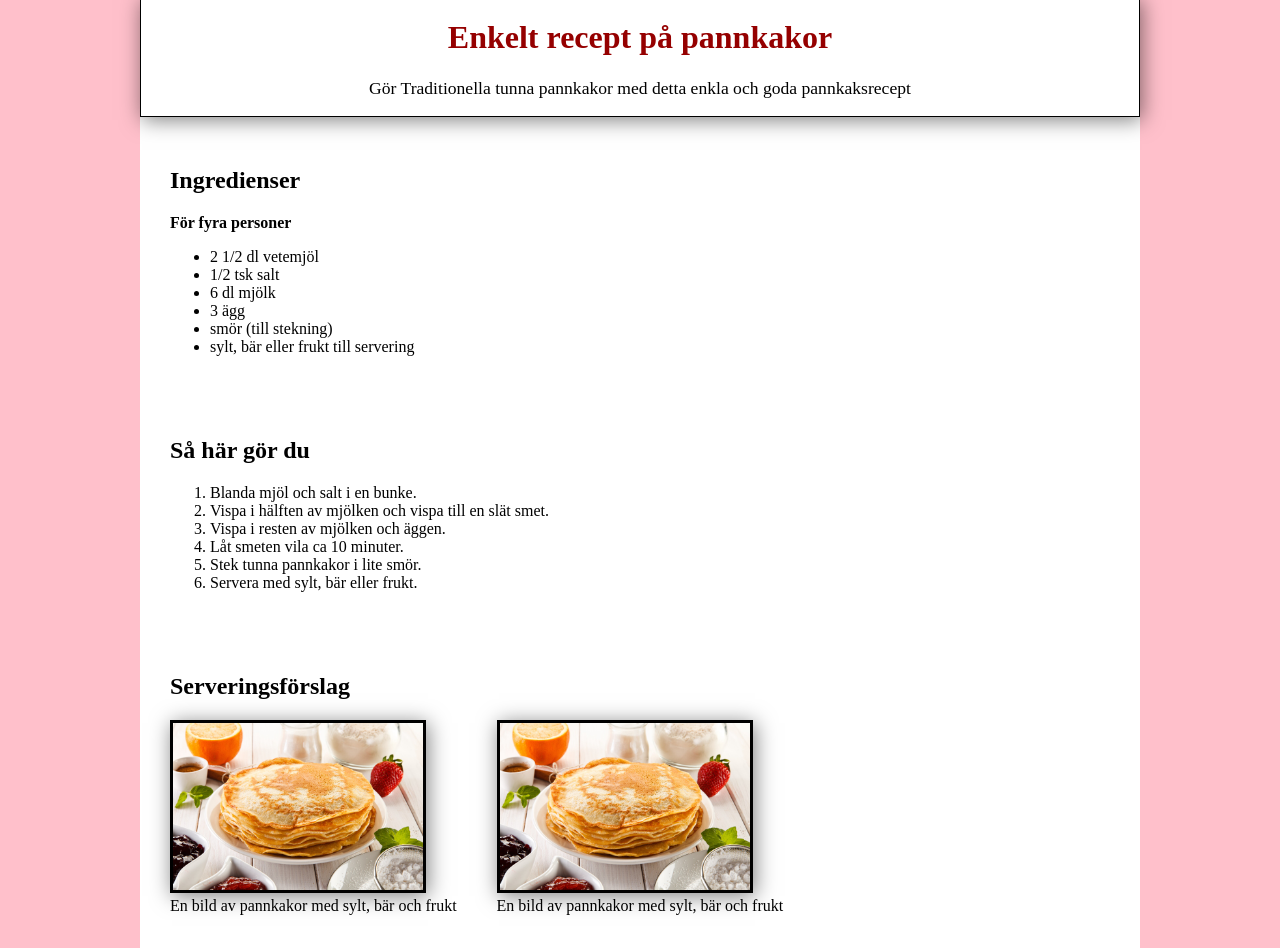
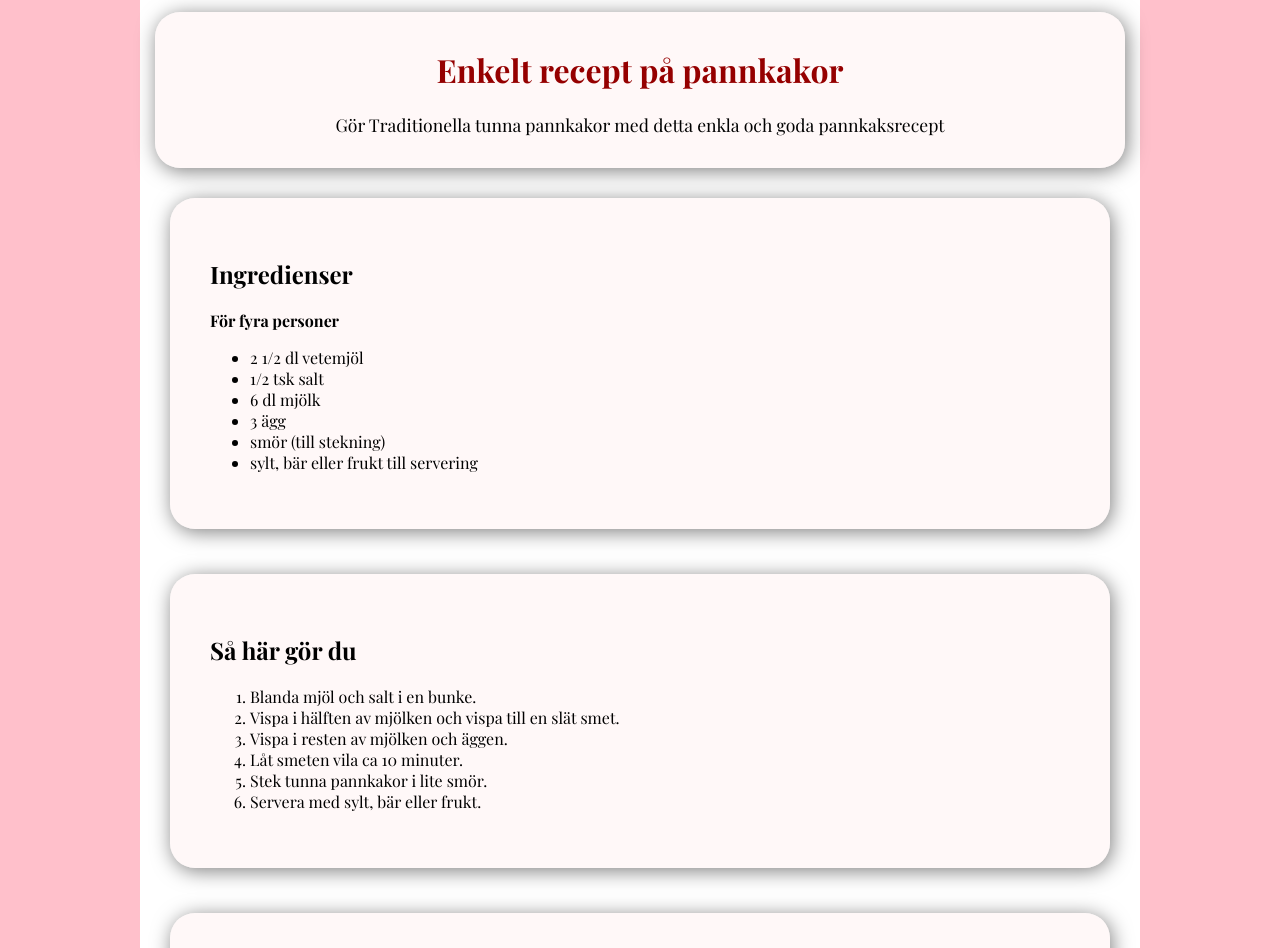
Before and after one commit to dame9785/Recept-vning, a plain HTML site: page index.html in a window 1280 px wide. Shown: the part 353-1301 px from the top of the page. Drawn offline with Linux system fonts and the light colour scheme.

Commit message:
Added font and styling with cards

```diff
--- a/index.css
+++ b/index.css
@@ -1,6 +1,16 @@
 :root {
   --color-white: #fff;
   --color-black: #000000;
+  --box-white: #fff4f49c;
+}
+
+@font-face {
+  font-family: "PlayFairDisplay";
+  src: url("PlayfairDisplay-VariableFont_wght.ttf");
+}
+
+* {
+  font-family: "PlayFairDisplay", serif;
 }
 
 body {
@@ -26,9 +36,11 @@ main {
 header {
   background: var(--color-white);
   text-align: center;
-  box-shadow: yellow;
-  border: solid 1px;
-  box-shadow: wheat;
+  /* border: solid 1px; */
+  background: var(--box-white);
+  margin: 15px;
+  border-radius: 25px;
+  padding: 15px;
 }
 
 .navbar {
@@ -76,6 +88,14 @@ section {
   background-color: #ffffffa8;
 }
 
+.border-wrapper {
+  border: solid 1p;
+  border-radius: 25px;
+  padding: 40px;
+  box-shadow: 2px 3px 20px rgba(0, 0, 0, 0.5);
+  background: var(--box-white);
+}
+
 .hero-description {
   font-size: 1.1rem;
 }
@@ -95,7 +115,7 @@ section {
 
 .img-wrapper {
   display: grid;
-  justify-content: start;
+  justify-content: center;
   grid-template-columns: repeat(2, 1fr);
   gap: 40px;
   width: fit-content;
--- a/index.html
+++ b/index.html
@@ -21,6 +21,7 @@
           pannkaksrecept
         </p>
 
+        <!--Meny-->
         <nav class="navbar" aria-label="Huvudmeny">
           <ul>
             <li>
@@ -36,6 +37,7 @@
       <!--Ingrediens-->
       <article>
         <section>
+          <div class="border-wrapper">
             <h2>Ingredienser</h2>
             <p><strong>För fyra personer</strong></p>
             <ul>
@@ -46,10 +48,12 @@
               <li>smör (till stekning)</li>
               <li>sylt, bär eller frukt till servering</li>
             </ul>
+          </div>
         </section>
 
         <!--How you do it-->
         <section>
+          <div class="border-wrapper">
             <h2>Så här gör du</h2>
             <ol>
               <li>Blanda mjöl och salt i en bunke.</li>
@@ -59,10 +63,12 @@
               <li>Stek tunna pannkakor i lite smör.</li>
               <li>Servera med sylt, bär eller frukt.</li>
             </ol>
+          </div>
         </section>
 
         <!--Images Sections-->
         <section class="images-section">
+          <div class="border-wrapper">
             <h2>Serveringsförslag</h2>
             <div class="img-wrapper">
               <figure>
@@ -71,9 +77,6 @@
                   src="./pannkakor_full.jpg"
                   alt="Traditionella pannkakor på en tallrik"
                 />
-              <figcaption>
-                En bild av pannkakor med sylt, bär och frukt
-              </figcaption>
               </figure>
 
               <figure>
@@ -82,10 +85,8 @@
                   src="./pannkakor_full.jpg"
                   alt="Traditionella pannkakor på en tallrik"
                 />
-              <figcaption>
-                En bild av pannkakor med sylt, bär och frukt
-              </figcaption>
               </figure>
+            </div>
           </div>
         </section>
       </article>
```
Also changed, not shown: PlayfairDisplay-Italic-VariableFont_wght.ttf (added), PlayfairDisplay-VariableFont_wght.ttf (added). Lines whose indentation alone changed are shown as unchanged.
